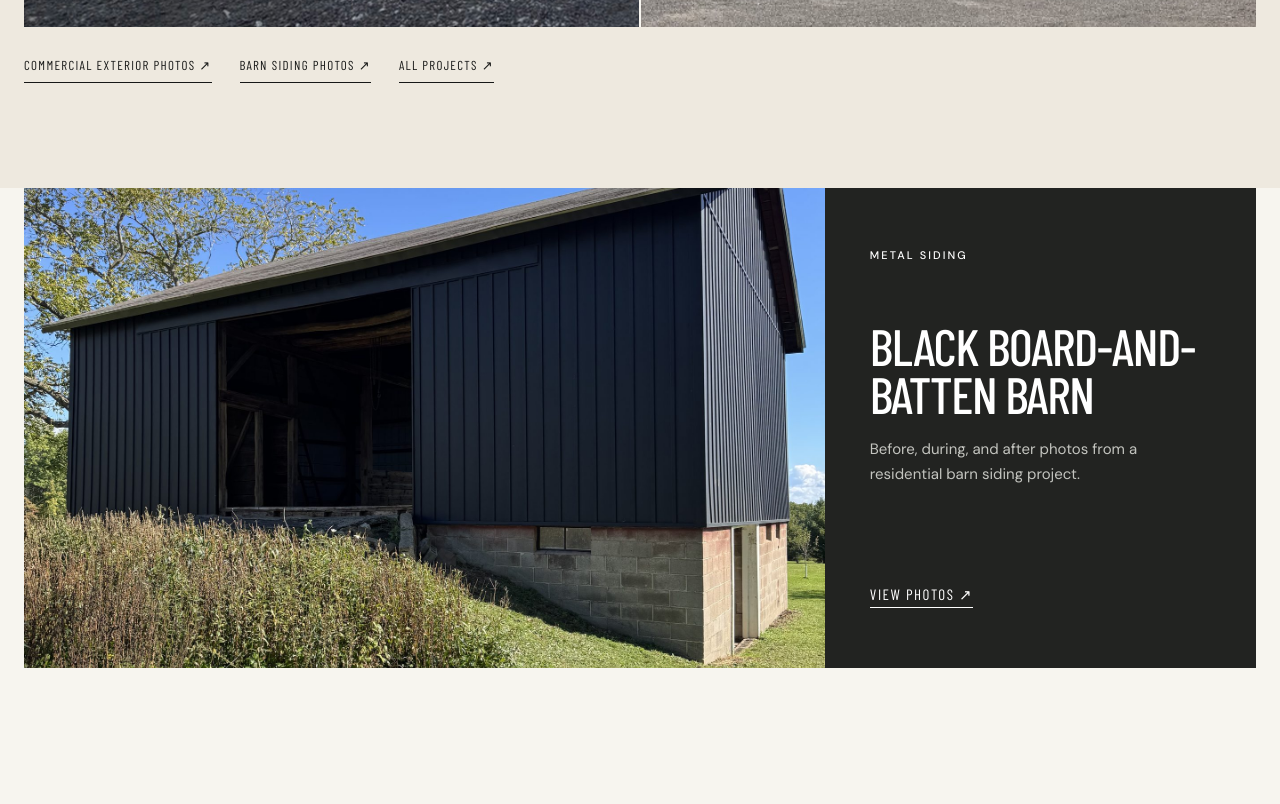
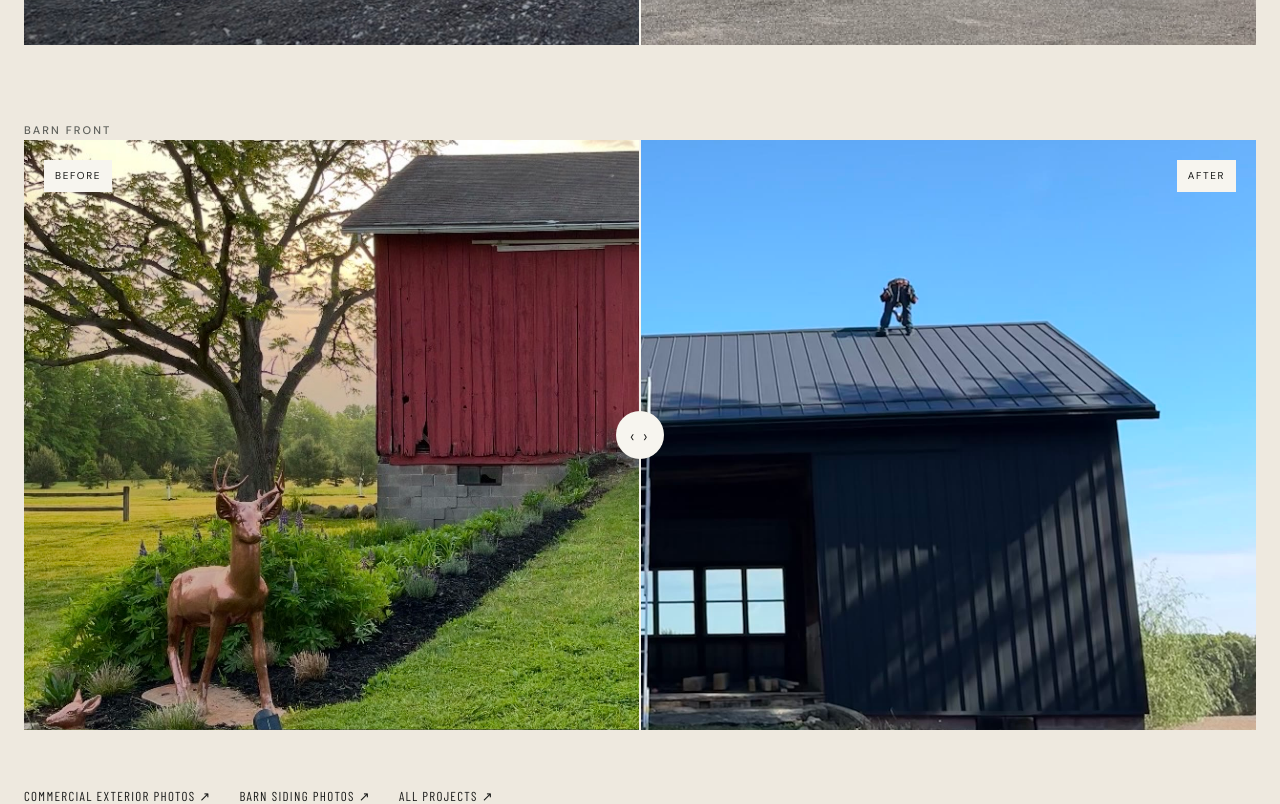
Before and after one commit to snerth-cpu/heritagebuildgroup, a Next.js app: page / in a window 1280 px wide. Shown: the part 2440-3244 px from the top of the page. Built offline with nearby package versions, Linux system fonts and the light colour scheme; no server answers.

Commit message:
Stack garage and barn before/after compares on Real Work
Add the barn front after photo, pair it with the red-wood front before, and show both garage and barn sliders stacked on the homepage.

Co-authored-by: snerth-cpu <snerth-cpu@users.noreply.github.com>

```diff
--- a/app/globals.css
+++ b/app/globals.css
@@ -28,6 +28,9 @@
 .header--light .nav__dropdown-panel a:hover,.header--light .nav__dropdown-panel a.active{background:rgba(23,24,23,.05)}
 .home-services__note{margin:28px 0 0;color:#5d5f5a}
 .home-featured-links{display:flex;flex-wrap:wrap;gap:18px 28px;margin-top:28px}
+.home-compares{display:grid;gap:48px;margin:40px 0 20px}
+.home-compare .before-after{margin:14px 0 0}
+.home-compare__label{margin:0;font-size:11px;font-weight:500;letter-spacing:.19em;text-transform:uppercase;color:#5d5f5a}
 .hero__brand{margin:18px 0 10px;max-width:none;line-height:0}
 .hero__brand .brand{display:inline-flex;animation:brand-rise .9s cubic-bezier(.22,1,.36,1) both}
 .home-hero .hero__offer{animation:brand-rise .9s cubic-bezier(.22,1,.36,1) .12s both}
--- a/app/metal-siding/page.tsx
+++ b/app/metal-siding/page.tsx
@@ -42,7 +42,7 @@ export default function Page() {
           title="BEFORE AND AFTER."
           copy="Same gable end—weathered red siding replaced with black vertical metal."
         />
-        <div className="ba-pair ba-pair--visible ba-pair--hero" aria-label="Gable end before and after">
+        <div className="ba-pair ba-pair--visible ba-pair--hero" aria-label={`${barnBeforeAfterPrimary.label} before and after`}>
           <figure className="ba-pair__item">
             <div className="ba-pair__frame">
               <Image
--- a/app/page.tsx
+++ b/app/page.tsx
@@ -3,7 +3,7 @@ import Link from "next/link";
 import { AssetPanel, Button } from "@/components/ui";
 import { BeforeAfter } from "@/components/before-after";
 import { Mark } from "@/components/brand-logo";
-import { barnProjectImagesFlat } from "@/lib/projects";
+import { barnBeforeAfterPrimary, barnProjectImagesFlat } from "@/lib/projects";
 import { pageMetadata, ESTIMATE_HREF, HOME_TITLE, HOME_DESCRIPTION } from "@/lib/seo";
 
 export const metadata = pageMetadata({
@@ -97,7 +97,21 @@ export default function Home() {
             </div>
             <p>Before-and-after photos from completed metal exterior projects.</p>
           </div>
-          <BeforeAfter />
+          <div className="home-compares">
+            <div className="home-compare">
+              <p className="home-compare__label">Garage exterior</p>
+              <BeforeAfter />
+            </div>
+            <div className="home-compare">
+              <p className="home-compare__label">Barn front</p>
+              <BeforeAfter
+                beforeSrc={barnBeforeAfterPrimary.before.src}
+                afterSrc={barnBeforeAfterPrimary.after.src}
+                beforeAlt={barnBeforeAfterPrimary.before.alt}
+                afterAlt={barnBeforeAfterPrimary.after.alt}
+              />
+            </div>
+          </div>
           <div className="home-featured-links">
             <Link className="simple-link" href="/projects/complete-metal-exterior-transformation">
               COMMERCIAL EXTERIOR PHOTOS <span>↗</span>
--- a/app/projects/black-board-and-batten-barn/page.tsx
+++ b/app/projects/black-board-and-batten-barn/page.tsx
@@ -89,7 +89,7 @@ export default function Page() {
           <h2>BEFORE / AFTER</h2>
         </div>
         <p className="ba-pair__label">{barnBeforeAfterPrimary.label}</p>
-        <div className="ba-pair ba-pair--visible ba-pair--hero" aria-label="Gable end before and after">
+        <div className="ba-pair ba-pair--visible ba-pair--hero" aria-label={`${barnBeforeAfterPrimary.label} before and after`}>
           <figure className="ba-pair__item">
             <div className="ba-pair__frame">
               <Image
--- a/lib/projects.ts
+++ b/lib/projects.ts
@@ -85,6 +85,12 @@ export const barnProjectImages = {
   ] satisfies ProjectImage[],
   after: [
     {
+      src: `${BARN_ROOT}/03_COMPLETED/completed-black-barn-front-ramp.jpg`,
+      alt: "Barn front with black metal siding and standing-seam roof after renovation",
+      caption: "Front elevation finished.",
+      feature: true,
+    },
+    {
       src: `${BARN_ROOT}/03_COMPLETED/completed-black-barn-corner-hero.jpg`,
       alt: "Completed barn with black board-and-batten metal siding",
       caption: "Finished corner view.",
@@ -111,7 +117,7 @@ export const barnProjectImages = {
 };
 
 export const barnProjectImagesFlat = {
-  /** Front elevation before (ramp) — no matching finished front photo yet. */
+  /** Same front elevation with grassy ramp — red wood before / black metal after. */
   beforeFront: barnProjectImages.before[0],
   beforeFrontCorner: barnProjectImages.before[1],
   beforeFrontSide: barnProjectImages.before[2],
@@ -119,16 +125,21 @@ export const barnProjectImagesFlat = {
   beforeGable: barnProjectImages.before[4],
   /** Same back corner, framing exposed / finished. */
   beforeCorner: barnProjectImages.before[3],
-  afterHero: barnProjectImages.after[0],
-  afterGable: barnProjectImages.after[1],
-  afterLongWall: barnProjectImages.after[2],
+  afterFront: barnProjectImages.after[0],
+  afterHero: barnProjectImages.after[1],
+  afterGable: barnProjectImages.after[2],
+  afterLongWall: barnProjectImages.after[3],
 };
 
 /**
  * Only pair photos of the same wall/angle.
- * New front befores stay in the Before gallery — we do not have matching front afters.
  */
 export const barnBeforeAfterPairs = [
+  {
+    label: "Front elevation",
+    before: barnProjectImagesFlat.beforeFront,
+    after: barnProjectImagesFlat.afterFront,
+  },
   {
     label: "Gable end",
     before: barnProjectImagesFlat.beforeGable,
@@ -141,7 +152,7 @@ export const barnBeforeAfterPairs = [
   },
 ] as const;
 
-/** Primary compare used on project + metal siding pages (same gable angle). */
+/** Primary compare used on project + metal siding + homepage (same front angle). */
 export const barnBeforeAfterPrimary = barnBeforeAfterPairs[0];
 
 export const poleBuildingBoardAndBatten = {
```
Also changed, not shown: public/projects/black-board-and-batten-barn/01_BEFORE/before-red-barn-long-wall-ramp.jpg, public/projects/black-board-and-batten-barn/03_COMPLETED/completed-black-barn-front-ramp.jpg (added).
